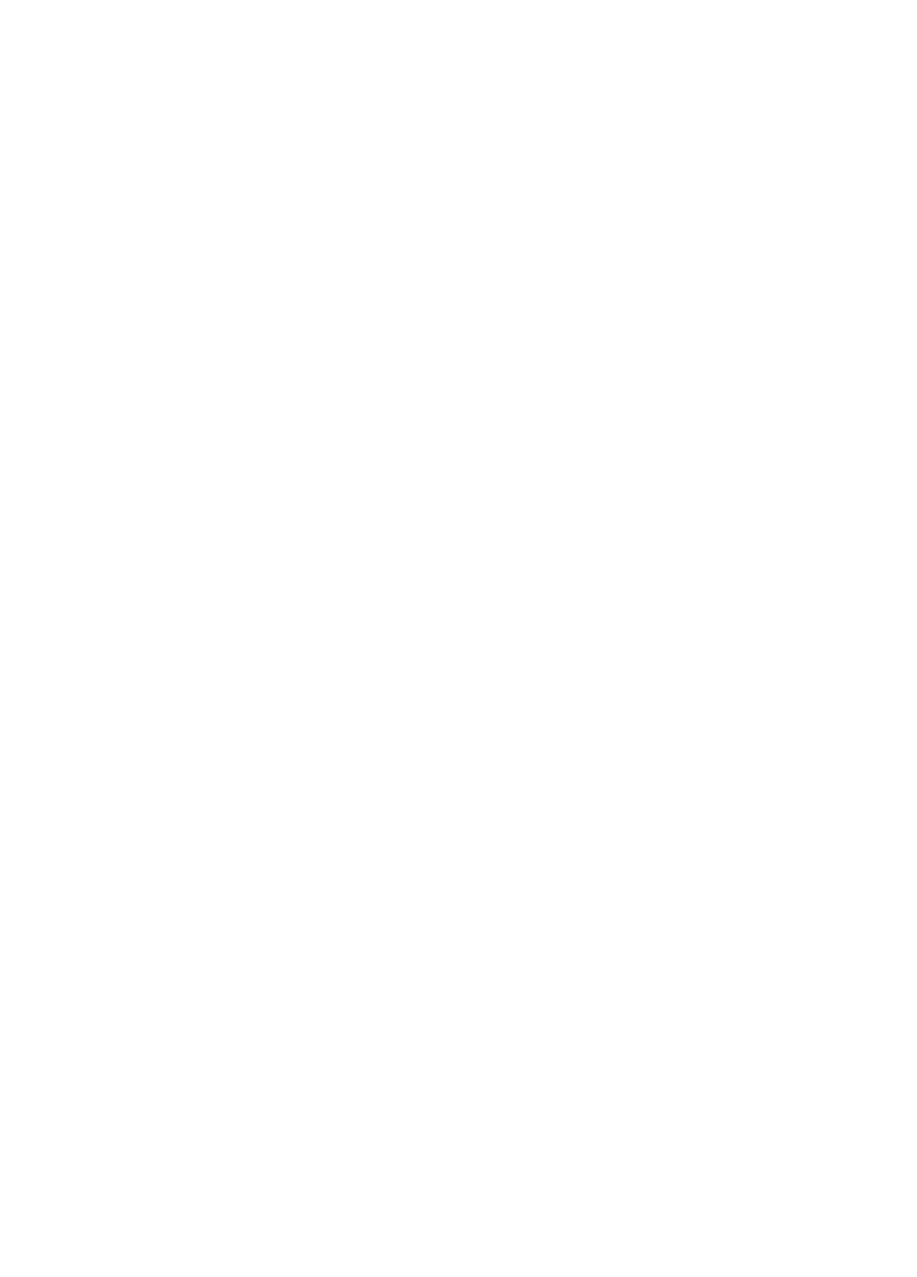
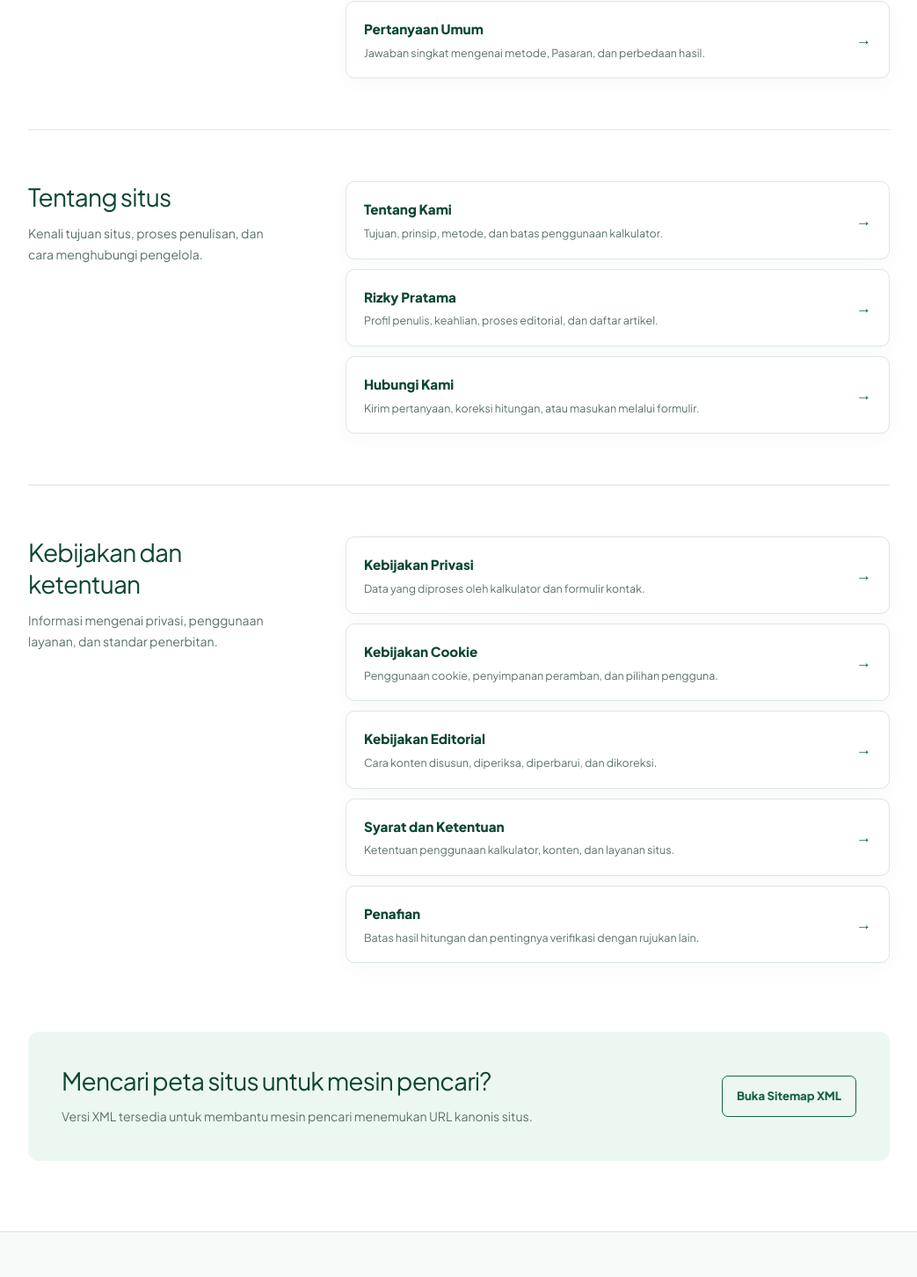
Before and after one commit to arslanwebx/kalkulator-menghitung-selamatan-orang-meninggal, a Next.js app: page /peta-situs in a window 1280 px wide. Before the commit this address had no page. Shown: the part 682-2134 px from the top of the page at 88% size, without its empty margins (118-1161 px from the left). Before the commit the page ends 800 px from the top, so only its background shows below. Built offline with nearby package versions, Linux system fonts and the light colour scheme.

Commit message:
Add HTML sitemap page

```diff
--- a/app/globals.css
+++ b/app/globals.css
@@ -1479,6 +1479,114 @@ tbody tr:last-child td {
   margin: 0 auto;
 }
 
+.sitemap-page-hero {
+  padding-bottom: 42px;
+}
+
+.html-sitemap {
+  max-width: 980px;
+}
+
+.sitemap-group {
+  display: grid;
+  grid-template-columns: minmax(210px, 0.7fr) minmax(0, 1.5fr);
+  padding: clamp(32px, 6vw, 58px) 0;
+  gap: clamp(32px, 6vw, 72px);
+  border-top: 1px solid var(--line);
+}
+
+.sitemap-group-heading h2,
+.sitemap-xml-note h2 {
+  margin: 0 0 11px;
+  color: var(--forest-dark);
+  font-size: clamp(1.35rem, 3vw, 1.75rem);
+  letter-spacing: -0.03em;
+  line-height: 1.3;
+}
+
+.sitemap-group-heading p,
+.sitemap-xml-note p {
+  margin: 0;
+  color: var(--muted);
+  font-size: 0.88rem;
+  line-height: 1.7;
+}
+
+.sitemap-group ul {
+  display: grid;
+  margin: 0;
+  padding: 0;
+  gap: 11px;
+  list-style: none;
+}
+
+.sitemap-group a {
+  display: grid;
+  grid-template-columns: minmax(0, 1fr) auto;
+  padding: 18px 20px;
+  border: 1px solid var(--line);
+  border-radius: 10px;
+  background: var(--white);
+  box-shadow: 0 6px 20px rgba(23, 76, 58, 0.035);
+  transition: border-color 160ms ease, transform 160ms ease,
+    box-shadow 160ms ease;
+}
+
+.sitemap-group a:hover {
+  border-color: #9ab9aa;
+  box-shadow: 0 9px 25px rgba(23, 76, 58, 0.07);
+  transform: translateY(-1px);
+}
+
+.sitemap-group a span {
+  color: var(--forest-dark);
+  font-size: 0.95rem;
+  font-weight: 750;
+}
+
+.sitemap-group a small {
+  grid-column: 1;
+  margin-top: 5px;
+  color: var(--muted);
+  font-size: 0.78rem;
+  line-height: 1.55;
+}
+
+.sitemap-group a strong {
+  grid-column: 2;
+  grid-row: 1 / span 2;
+  align-self: center;
+  margin-left: 20px;
+  color: var(--forest);
+  font-size: 1.1rem;
+}
+
+.sitemap-xml-note {
+  display: flex;
+  align-items: center;
+  justify-content: space-between;
+  margin: 20px 0 0;
+  padding: clamp(25px, 5vw, 38px);
+  gap: 35px;
+  border-radius: 12px;
+  background: var(--forest-soft);
+}
+
+.sitemap-xml-note a {
+  flex: 0 0 auto;
+  padding: 11px 16px;
+  border: 1px solid var(--forest);
+  border-radius: 7px;
+  color: var(--forest);
+  font-size: 0.82rem;
+  font-weight: 750;
+}
+
+.sitemap-xml-note a:hover {
+  background: var(--forest);
+  color: var(--white);
+}
+
 .policy-page-hero {
   padding-bottom: 42px;
 }
@@ -2003,9 +2111,19 @@ tbody tr:last-child td {
   .about-lead,
   .about-method,
   .policy-layout,
-  .author-biography {
+  .author-biography,
+  .sitemap-group {
     grid-template-columns: 1fr;
     gap: 34px;
+  }
+
+  .sitemap-xml-note {
+    display: block;
+  }
+
+  .sitemap-xml-note a {
+    display: inline-block;
+    margin-top: 20px;
   }
 
   .author-profile-hero {
--- /dev/null
+++ b/app/peta-situs/page.tsx
@@ -0,0 +1,166 @@
+import type { Metadata } from "next";
+import Link from "next/link";
+
+import { SiteFooter } from "@/components/SiteFooter";
+import { SiteHeader } from "@/components/SiteHeader";
+
+export const metadata: Metadata = {
+  title: "Peta Situs | Kalkulator Selamatan",
+  description:
+    "Temukan seluruh halaman, panduan, profil penulis, dan kebijakan Kalkulator Selamatan melalui peta situs HTML.",
+  alternates: {
+    canonical: "https://kalkulatorselamatanorangmeninggal.pro/peta-situs/",
+  },
+};
+
+const sitemapGroups = [
+  {
+    title: "Kalkulator dan panduan",
+    description:
+      "Akses alat utama dan langsung menuju bagian panduan yang Anda butuhkan.",
+    links: [
+      {
+        href: "/",
+        label: "Kalkulator Selamatan",
+        description:
+          "Hitung jadwal 3, 7, 40, 100, Pendhak, dan 1000 hari.",
+      },
+      {
+        href: "/#tabel-hitungan",
+        label: "Tabel Hitungan Orang Meninggal",
+        description:
+          "Ringkasan tahapan, istilah Jawa, dan tambahan hari.",
+      },
+      {
+        href: "/#cara-menghitung",
+        label: "Cara Menghitung Selamatan",
+        description:
+          "Langkah menggunakan metode inklusif dan memeriksa hasil.",
+      },
+      {
+        href: "/#faq",
+        label: "Pertanyaan Umum",
+        description:
+          "Jawaban singkat mengenai metode, Pasaran, dan perbedaan hasil.",
+      },
+    ],
+  },
+  {
+    title: "Tentang situs",
+    description:
+      "Kenali tujuan situs, proses penulisan, dan cara menghubungi pengelola.",
+    links: [
+      {
+        href: "/tentang-kami/",
+        label: "Tentang Kami",
+        description:
+          "Tujuan, prinsip, metode, dan batas penggunaan kalkulator.",
+      },
+      {
+        href: "/penulis/rizky-pratama/",
+        label: "Rizky Pratama",
+        description:
+          "Profil penulis, keahlian, proses editorial, dan daftar artikel.",
+      },
+      {
+        href: "/hubungi-kami/",
+        label: "Hubungi Kami",
+        description:
+          "Kirim pertanyaan, koreksi hitungan, atau masukan melalui formulir.",
+      },
+    ],
+  },
+  {
+    title: "Kebijakan dan ketentuan",
+    description:
+      "Informasi mengenai privasi, penggunaan layanan, dan standar penerbitan.",
+    links: [
+      {
+        href: "/kebijakan-privasi/",
+        label: "Kebijakan Privasi",
+        description:
+          "Data yang diproses oleh kalkulator dan formulir kontak.",
+      },
+      {
+        href: "/kebijakan-cookie/",
+        label: "Kebijakan Cookie",
+        description:
+          "Penggunaan cookie, penyimpanan peramban, dan pilihan pengguna.",
+      },
+      {
+        href: "/kebijakan-editorial/",
+        label: "Kebijakan Editorial",
+        description:
+          "Cara konten disusun, diperiksa, diperbarui, dan dikoreksi.",
+      },
+      {
+        href: "/syarat-dan-ketentuan/",
+        label: "Syarat dan Ketentuan",
+        description:
+          "Ketentuan penggunaan kalkulator, konten, dan layanan situs.",
+      },
+      {
+        href: "/penafian/",
+        label: "Penafian",
+        description:
+          "Batas hasil hitungan dan pentingnya verifikasi dengan rujukan lain.",
+      },
+    ],
+  },
+] as const;
+
+export default function HtmlSitemapPage() {
+  return (
+    <>
+      <a className="skip-link" href="#main-content">
+        Lewati ke konten utama
+      </a>
+      <SiteHeader />
+
+      <main id="main-content" className="inner-page-main">
+        <section className="inner-page-hero sitemap-page-hero">
+          <h1>Peta Situs</h1>
+          <p>
+            Jelajahi seluruh halaman Kalkulator Selamatan melalui daftar yang
+            tersusun berdasarkan fungsi dan topik.
+          </p>
+        </section>
+
+        <div className="inner-page-shell html-sitemap">
+          {sitemapGroups.map((group) => (
+            <section className="sitemap-group" key={group.title}>
+              <div className="sitemap-group-heading">
+                <h2>{group.title}</h2>
+                <p>{group.description}</p>
+              </div>
+              <ul>
+                {group.links.map((link) => (
+                  <li key={link.href}>
+                    <Link href={link.href}>
+                      <span>{link.label}</span>
+                      <small>{link.description}</small>
+                      <strong aria-hidden="true">→</strong>
+                    </Link>
+                  </li>
+                ))}
+              </ul>
+            </section>
+          ))}
+
+          <aside className="sitemap-xml-note">
+            <div>
+              <h2>Mencari peta situs untuk mesin pencari?</h2>
+              <p>
+                Versi XML tersedia untuk membantu mesin pencari menemukan URL
+                kanonis situs.
+              </p>
+            </div>
+            <a href="/sitemap.xml">Buka Sitemap XML</a>
+          </aside>
+        </div>
+      </main>
+
+      <SiteFooter />
+    </>
+  );
+}
--- a/app/sitemap.ts
+++ b/app/sitemap.ts
@@ -20,6 +20,11 @@ export default function sitemap(): MetadataRoute.Sitemap {
     {
       url: "https://kalkulatorselamatanorangmeninggal.pro/hubungi-kami/",
       changeFrequency: "yearly",
+      priority: 0.5,
+    },
+    {
+      url: "https://kalkulatorselamatanorangmeninggal.pro/peta-situs/",
+      changeFrequency: "monthly",
       priority: 0.5,
     },
     {
--- a/components/SiteFooter.tsx
+++ b/components/SiteFooter.tsx
@@ -23,6 +23,7 @@ export function SiteFooter() {
           <ul>
             <li><Link href="/tentang-kami/">Tentang Kami</Link></li>
             <li><Link href="/hubungi-kami/">Hubungi Kami</Link></li>
+            <li><Link href="/peta-situs/">Peta Situs</Link></li>
             <li><Link href="/kebijakan-privasi/">Kebijakan Privasi</Link></li>
             <li><Link href="/kebijakan-cookie/">Kebijakan Cookie</Link></li>
             <li><Link href="/kebijakan-editorial/">Kebijakan Editorial</Link></li>
--- a/scripts/visual-check.mjs
+++ b/scripts/visual-check.mjs
@@ -110,6 +110,7 @@ try {
     { slug: "contact", url: `${siteUrl}hubungi-kami/` },
     { slug: "about", url: `${siteUrl}tentang-kami/` },
     { slug: "author", url: `${siteUrl}penulis/rizky-pratama/` },
+    { slug: "sitemap", url: `${siteUrl}peta-situs/` },
   ]) {
     for (const width of [375, 1440]) {
       const height = width === 1440 ? 1900 : 3000;
```
